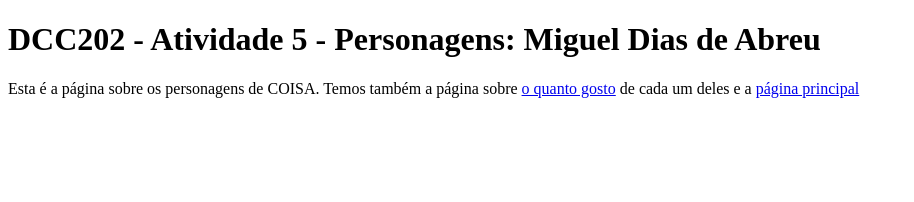
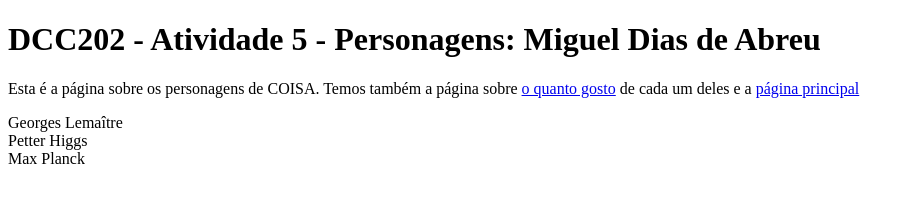
Before and after one commit to ufjf-dcc202/ufjf-dcc202-2023-3-a-atv5-Miguel-Dias-112, a website: page personagens.html in a window 1280 px wide. Shown: the whole page, without its empty margins (0-914 px from the left). Drawn offline with Linux system fonts and the light colour scheme.

Commit message:
personagens adicionados

```diff
--- a/personagens.html
+++ b/personagens.html
@@ -19,13 +19,13 @@
          </a>
          <dl>
             <div>
-
+                Georges Lemaître
             </div>
             <div>
-
+                Petter Higgs
             </div>
             <div>
-
+                Max Planck
             </div>
          </dl>
     </p>
```
